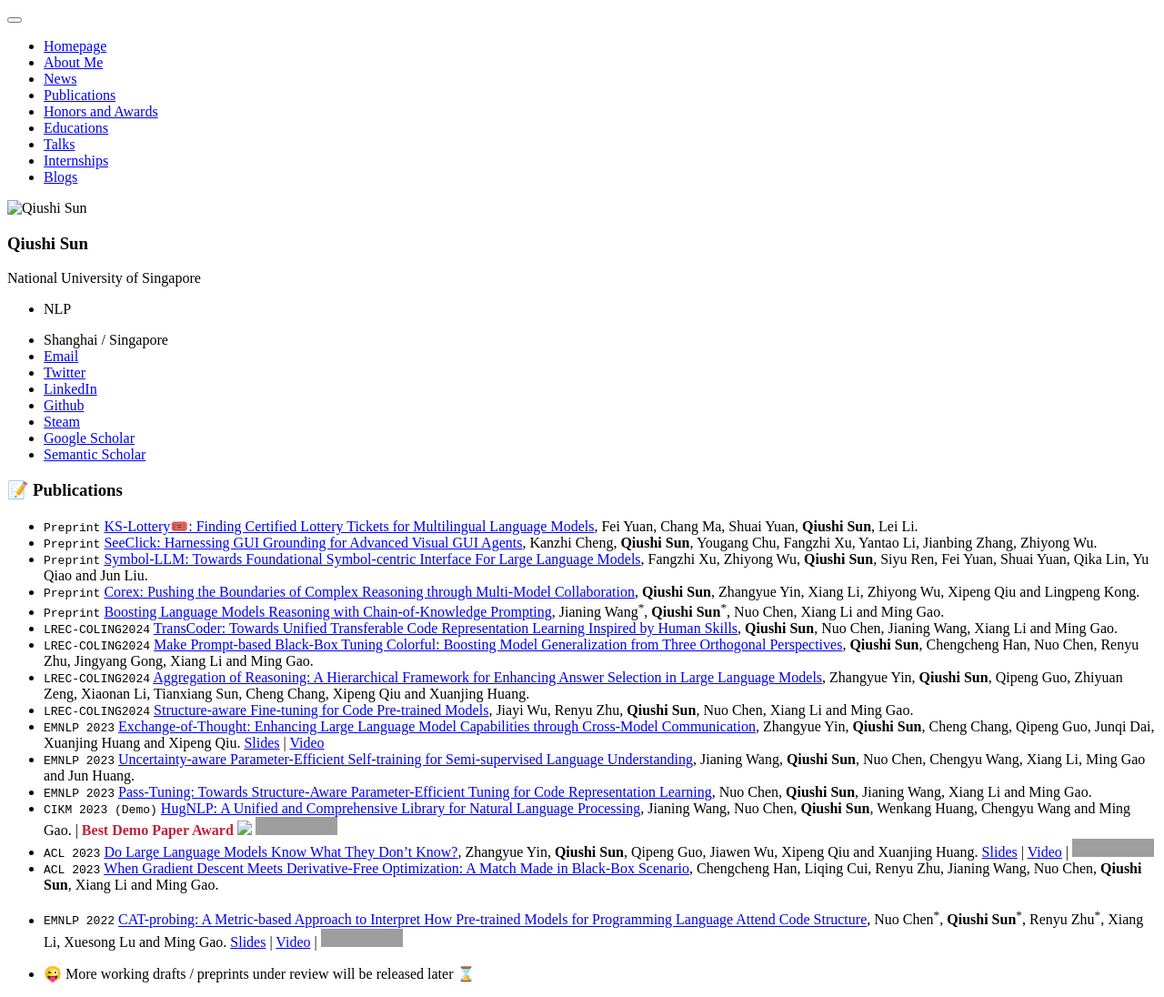
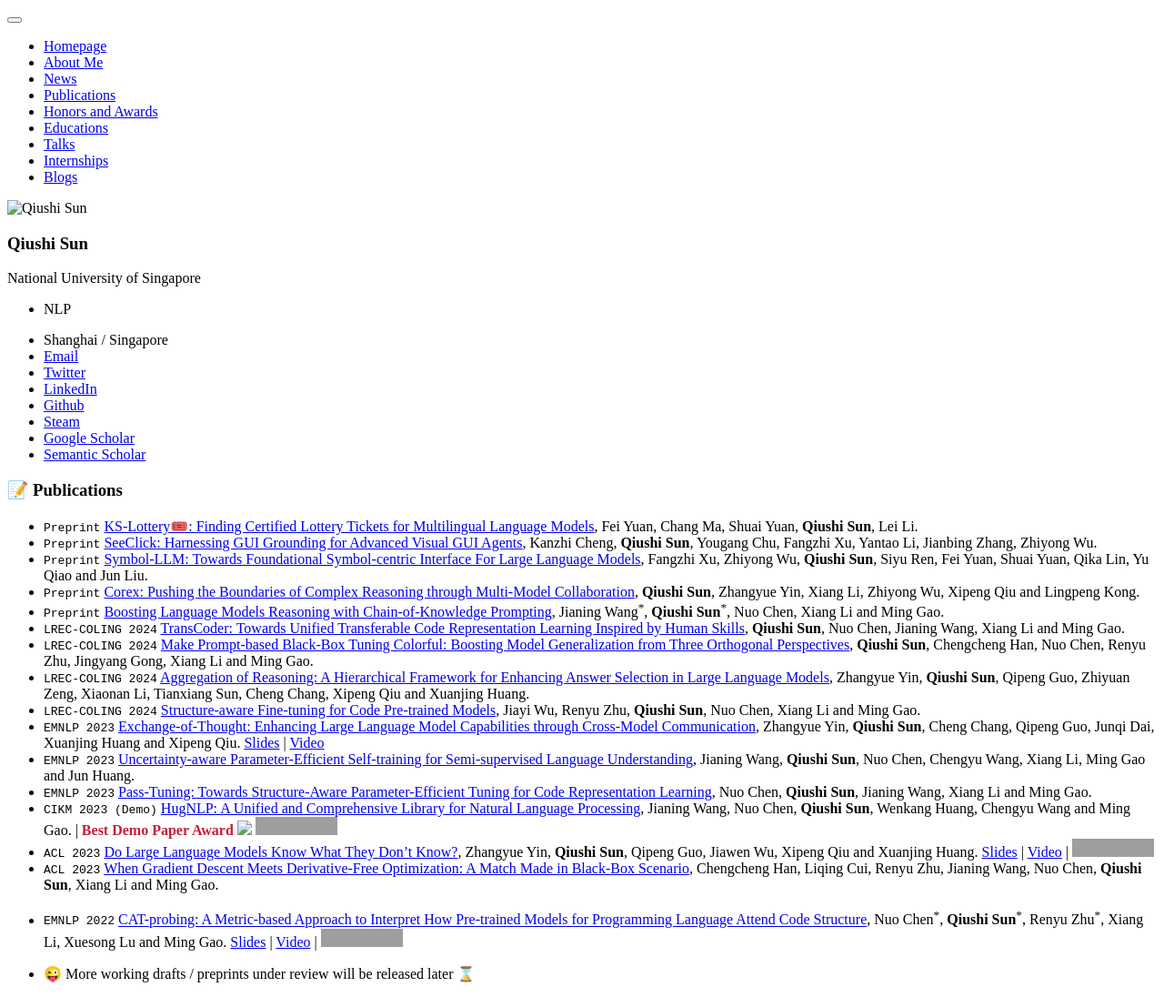
Before and after one commit to lixiang3776/lixiang3776.github.io, a Jekyll site: the page built from _pages/includes/pub.md, in a window 1280 px wide. Shown: the whole page at 91% size. Built offline with Jekyll 4.4.1, drawn with Linux system fonts in a browser that asks for light colours; our own code applies the rules of GitHub Pages for plain Markdown files; grey boxes are pictures that could not be loaded.

Commit message:
fix: conf name format

```diff
--- a/_pages/includes/pub.md
+++ b/_pages/includes/pub.md
@@ -18,10 +18,10 @@ Nuo Chen<sup>&#42;</sup>, **Qiushi Sun**<sup>&#42;</sup>, Renyu Zhu<sup>&#42;</s
 - `Preprint` [Symbol-LLM: Towards Foundational Symbol-centric Interface For Large Language Models](https://arxiv.org/abs/2311.09278), Fangzhi Xu, Zhiyong Wu, **Qiushi Sun**, Siyu Ren, Fei Yuan, Shuai Yuan, Qika Lin, Yu Qiao and Jun Liu.
 - `Preprint` [Corex: Pushing the Boundaries of Complex Reasoning through Multi-Model Collaboration](https://arxiv.org/abs/2310.00280), **Qiushi Sun**, Zhangyue Yin, Xiang Li, Zhiyong Wu, Xipeng Qiu and Lingpeng Kong.
 - `Preprint` [Boosting Language Models Reasoning with Chain-of-Knowledge Prompting](https://arxiv.org/abs/2306.06427), Jianing Wang<sup>&#42;</sup>, **Qiushi Sun**<sup>&#42;</sup>, Nuo Chen, Xiang Li and Ming Gao.
-- `LREC-COLING2024` [TransCoder: Towards Unified Transferable Code Representation Learning Inspired by Human Skills](https://arxiv.org/abs/2306.07285), **Qiushi Sun**, Nuo Chen, Jianing Wang, Xiang Li and Ming Gao.
-- `LREC-COLING2024` [Make Prompt-based Black-Box Tuning Colorful: Boosting Model Generalization from Three Orthogonal Perspectives](https://arxiv.org/abs/2305.08088), **Qiushi Sun**, Chengcheng Han, Nuo Chen, Renyu Zhu, Jingyang Gong, Xiang Li and Ming Gao.
-- `LREC-COLING2024` [Aggregation of Reasoning: A Hierarchical Framework for Enhancing Answer Selection in Large Language Models](qiushisun.github.io), Zhangyue Yin, **Qiushi Sun**, Qipeng Guo, Zhiyuan Zeng, Xiaonan Li, Tianxiang Sun, Cheng Chang, Xipeng Qiu and Xuanjing Huang.
-- `LREC-COLING2024` [Structure-aware Fine-tuning for Code Pre-trained Models](qiushisun.github.io), Jiayi Wu, Renyu Zhu, **Qiushi Sun**, Nuo Chen, Xiang Li and Ming Gao.
+- `LREC-COLING 2024` [TransCoder: Towards Unified Transferable Code Representation Learning Inspired by Human Skills](https://arxiv.org/abs/2306.07285), **Qiushi Sun**, Nuo Chen, Jianing Wang, Xiang Li and Ming Gao.
+- `LREC-COLING 2024` [Make Prompt-based Black-Box Tuning Colorful: Boosting Model Generalization from Three Orthogonal Perspectives](https://arxiv.org/abs/2305.08088), **Qiushi Sun**, Chengcheng Han, Nuo Chen, Renyu Zhu, Jingyang Gong, Xiang Li and Ming Gao.
+- `LREC-COLING 2024` [Aggregation of Reasoning: A Hierarchical Framework for Enhancing Answer Selection in Large Language Models](qiushisun.github.io), Zhangyue Yin, **Qiushi Sun**, Qipeng Guo, Zhiyuan Zeng, Xiaonan Li, Tianxiang Sun, Cheng Chang, Xipeng Qiu and Xuanjing Huang.
+- `LREC-COLING 2024` [Structure-aware Fine-tuning for Code Pre-trained Models](qiushisun.github.io), Jiayi Wu, Renyu Zhu, **Qiushi Sun**, Nuo Chen, Xiang Li and Ming Gao.
 - ``EMNLP 2023`` [Exchange-of-Thought: Enhancing Large Language Model Capabilities through Cross-Model Communication](http://arxiv.org/abs/2312.01823), Zhangyue Yin, **Qiushi Sun**, Cheng Chang, Qipeng Guo, Junqi Dai, Xuanjing Huang and Xipeng Qiu. [Slides](./files/EMNLP2023_EoT_231112.pdf) \| [Video](https://youtu.be/mAMn8Xjkprg?si=jDIj8oSy0oT0-WRp)
 - ``EMNLP 2023`` [Uncertainty-aware Parameter-Efficient Self-training for Semi-supervised Language Understanding](https://aclanthology.org/2023.findings-emnlp.528/), Jianing Wang, **Qiushi Sun**, Nuo Chen, Chengyu Wang, Xiang Li, Ming Gao and Jun Huang.
 - ``EMNLP 2023`` [Pass-Tuning: Towards Structure-Aware Parameter-Efficient Tuning for Code Representation Learning](https://aclanthology.org/2023.findings-emnlp.42/), Nuo Chen, **Qiushi Sun**, Jianing Wang, Xiang Li and Ming Gao.
```
